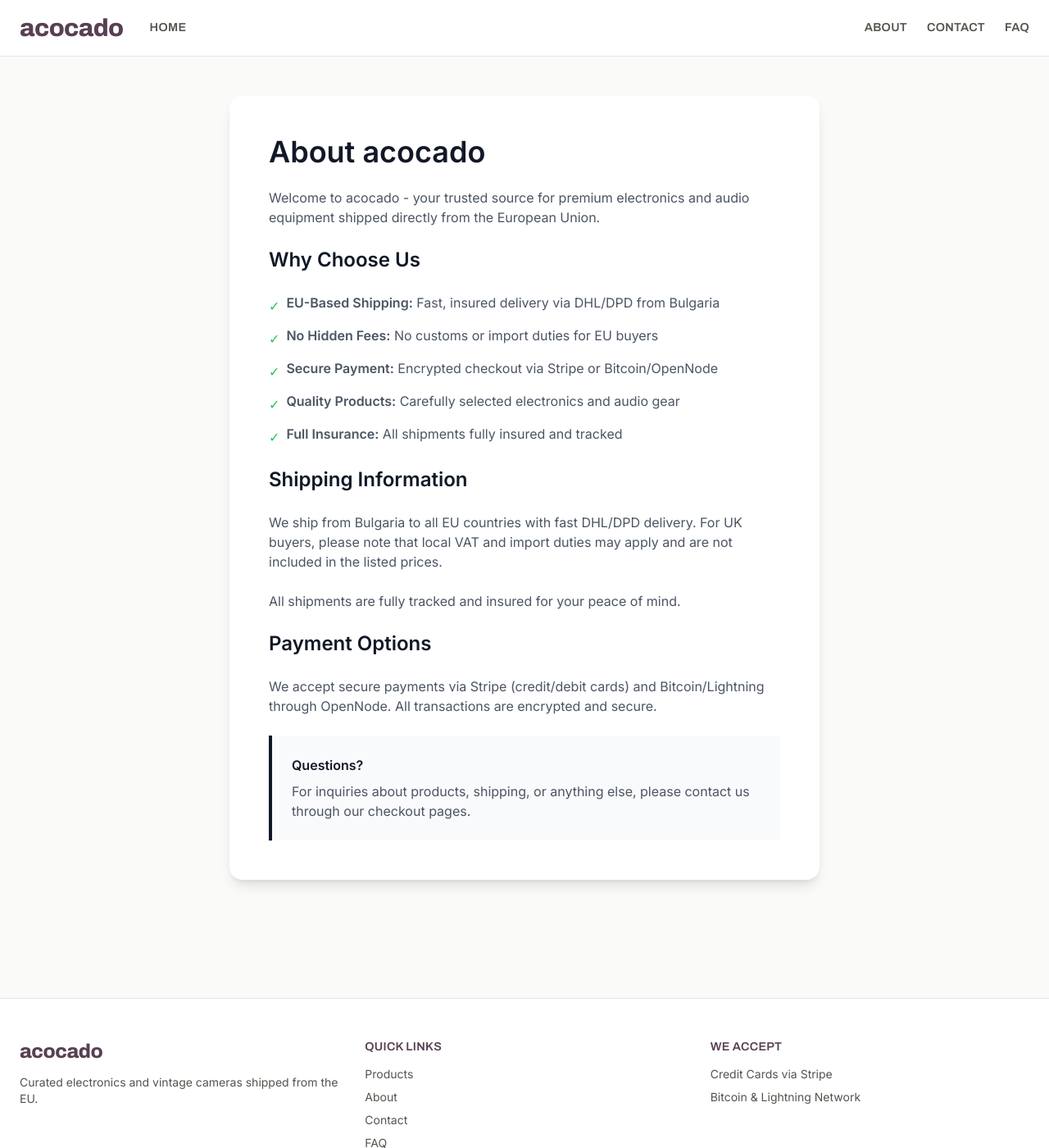
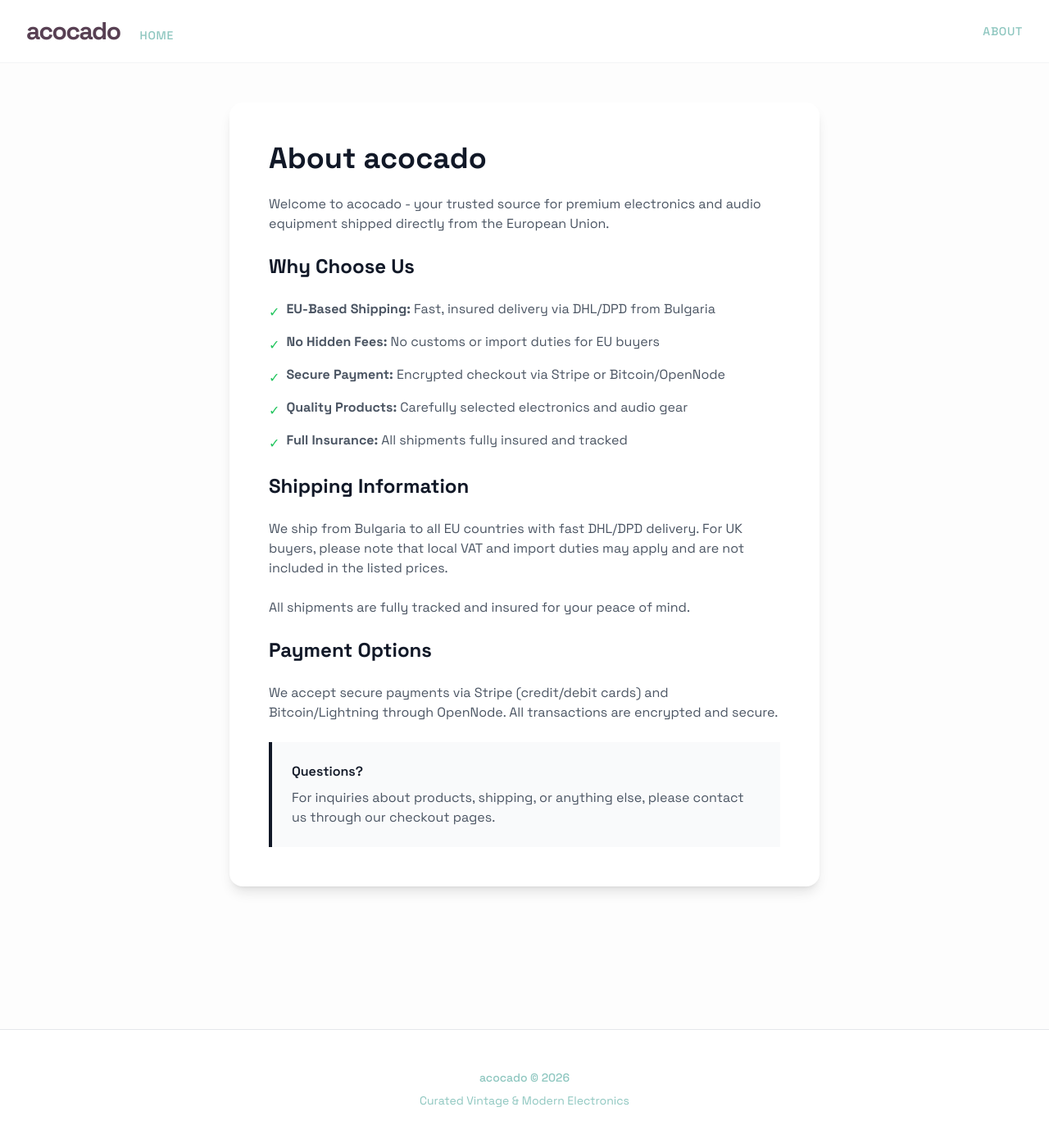
Before and after one commit to acocado/acocado, a Jekyll site: the page built from about.html, in a window 1280 px wide and 1400 px high. Shown: the whole window at 82% size. Built offline with Jekyll 4.4.1, drawn with Linux system fonts in a browser that asks for light colours; nearby versions of some CDN libraries; some of the changed text lies outside the part shown.

Commit message:
Update default.html

```diff
--- a/_layouts/default.html
+++ b/_layouts/default.html
@@ -7,115 +7,63 @@
     <meta name="description" content="{{ site.description }}">
     <script src="https://cdn.tailwindcss.com"></script>
     <style>
-        @import url('https://fonts.googleapis.com/css2?family=Archivo:wght@400;500;600;700;800;900&family=Inter:wght@300;400;500;600&display=swap');
+        @import url('https://fonts.googleapis.com/css2?family=Space+Grotesk:wght@300..700&display=swap');
 
         body {
-            font-family: 'Inter', sans-serif;
+            font-family: 'Space Grotesk', sans-serif;
+            background-color: #fdfdfd; /* Very light, warm off-white */
+            color: #584053; /* Deep plum from palette */
         }
 
-        .font-display {
-            font-family: 'Archivo', sans-serif;
-            font-weight: 800;
-            letter-spacing: -0.02em;
+        .brand-text {
+            font-family: 'Space Grotesk', sans-serif;
+            font-weight: 700;
+            letter-spacing: -0.05em;
         }
 
         .nav-link {
-            font-family: 'Archivo', sans-serif;
-            font-weight: 600;
-            font-size: 0.9rem;
-            letter-spacing: 0.02em;
-            text-transform: uppercase;
+            color: #8DC6BF; /* Teal from palette */
+            transition: color 0.2s ease;
         }
 
-        .hero-blur {
-            backdrop-filter: blur(8px);
-            background: rgba(252, 188, 102, 0.15);
+        .nav-link:hover {
+            color: #F97B4F; /* Coral from palette */
         }
     </style>
-    <script>
-        tailwind.config = {
-            theme: {
-                extend: {
-                    colors: {
-                        plum: '#584053',
-                        teal: '#8DC6BF',
-                        peach: '#FCBC66',
-                        coral: '#F97B4F',
-                    }
-                }
-            }
-        }
-    </script>
 </head>
-<body class="bg-stone-50 min-h-screen">
+<body class="min-h-screen flex flex-col">
     <!-- Navigation -->
-    <nav class="bg-white border-b border-stone-200 sticky top-0 z-50">
-        <div class="max-w-7xl mx-auto px-6 py-4">
+    <nav class="bg-white/80 backdrop-blur-md border-b border-gray-100 sticky top-0 z-50">
+        <div class="max-w-7xl mx-auto px-4 sm:px-6 lg:px-8 py-5">
             <div class="flex items-center justify-between">
-                <!-- Left: Logo + Home -->
-                <div class="flex items-center gap-8">
-                    <a href="/" class="font-display text-3xl text-plum hover:text-coral transition-colors">
-                        acocado
-                    </a>
-                    <a href="/" class="nav-link text-stone-600 hover:text-plum transition-colors">
-                        Home
-                    </a>
+                <!-- Left side: Logo & Home -->
+                <div class="flex items-baseline gap-6">
+                    <a href="/" class="brand-text text-3xl text-[#584053]">acocado</a>
+                    <a href="/" class="hidden sm:block text-sm font-medium nav-link uppercase tracking-wider">Home</a>
                 </div>
 
-                <!-- Right: Navigation Links -->
+                <!-- Right side: Links -->
                 <div class="flex items-center gap-6">
-                    <a href="/about.html" class="nav-link text-stone-600 hover:text-plum transition-colors">
-                        About
-                    </a>
-                    <a href="/contact.html" class="nav-link text-stone-600 hover:text-plum transition-colors">
-                        Contact
-                    </a>
-                    <a href="/faq.html" class="nav-link text-stone-600 hover:text-plum transition-colors">
-                        FAQ
-                    </a>
+                    <a href="/about.html" class="text-sm font-medium nav-link uppercase tracking-wider">About</a>
+                    <!-- FAQ and Contact disabled for now -->
+                    <!-- <a href="/faq.html" class="text-sm font-medium nav-link uppercase tracking-wider">FAQ</a> -->
+                    <!-- <a href="/contact.html" class="text-sm font-medium nav-link uppercase tracking-wider">Contact</a> -->
                 </div>
             </div>
         </div>
     </nav>
 
     <!-- Main Content -->
-    <main>
+    <main class="flex-grow">
         {{ content }}
     </main>
 
     <!-- Footer -->
-    <footer class="bg-white border-t border-stone-200 mt-24">
-        <div class="max-w-7xl mx-auto px-6 py-12">
-            <div class="grid grid-cols-1 md:grid-cols-3 gap-8 mb-8">
-                <!-- Column 1: Brand -->
-                <div>
-                    <h3 class="font-display text-2xl text-plum mb-3">acocado</h3>
-                    <p class="text-stone-600 text-sm">
-                        Curated electronics and vintage cameras shipped from the EU.
-                    </p>
-                </div>
-
-                <!-- Column 2: Quick Links -->
-                <div>
-                    <h4 class="nav-link text-plum mb-3">Quick Links</h4>
-                    <ul class="space-y-2 text-sm">
-                        <li><a href="/" class="text-stone-600 hover:text-plum transition-colors">Products</a></li>
-                        <li><a href="/about.html" class="text-stone-600 hover:text-plum transition-colors">About</a></li>
-                        <li><a href="/contact.html" class="text-stone-600 hover:text-plum transition-colors">Contact</a></li>
-                        <li><a href="/faq.html" class="text-stone-600 hover:text-plum transition-colors">FAQ</a></li>
-                    </ul>
-                </div>
-
-                <!-- Column 3: Payment Methods -->
-                <div>
-                    <h4 class="nav-link text-plum mb-3">We Accept</h4>
-                    <p class="text-stone-600 text-sm mb-2">Credit Cards via Stripe</p>
-                    <p class="text-stone-600 text-sm">Bitcoin & Lightning Network</p>
-                </div>
-            </div>
-
-            <div class="text-center pt-8 border-t border-stone-200">
-                <p class="text-stone-500 text-sm">© 2026 {{ site.title }} • Premium electronics from Bulgaria</p>
+    <footer class="border-t border-gray-200 mt-20 bg-white">
+        <div class="max-w-7xl mx-auto px-4 sm:px-6 lg:px-8 py-12">
+            <div class="flex flex-col items-center justify-center text-[#8DC6BF] text-sm">
+                <p class="font-medium mb-2">acocado © 2026</p>
+                <p>Curated Vintage & Modern Electronics</p>
             </div>
         </div>
     </footer>
```
